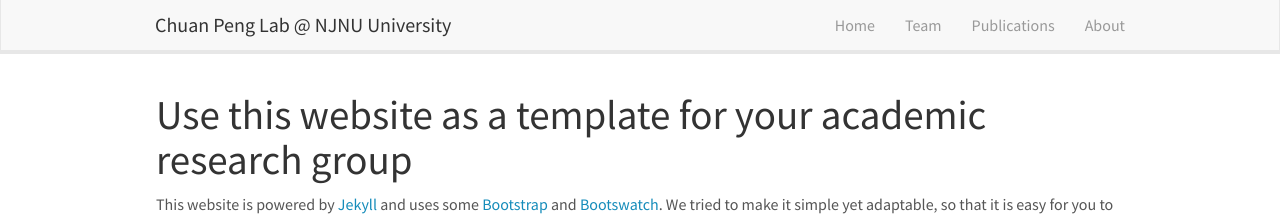
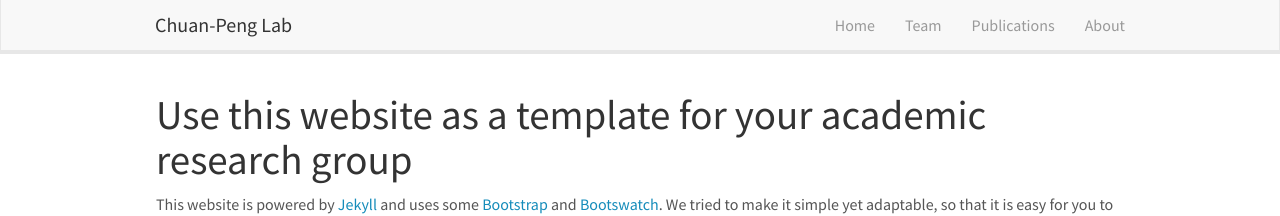
Before and after one commit to Chuan-Peng-Lab/chuan-peng-lab.github.io, a Jekyll site: the page built from _pages/about.md, in a window 1280 px wide. Shown: the top 216 px of the page. Built offline with Jekyll 4.4.1, drawn with Linux system fonts in a browser that asks for light colours; nearby versions of some CDN libraries.

```diff
--- a/_includes/header.html
+++ b/_includes/header.html
@@ -8,7 +8,7 @@
           <span class="icon-bar"></span>
         </button>
 
-      <a class="navbar-brand" href="{{ site.url }}{{ site.baseurl }}/">Chuan Peng Lab @ NJNU University</a>
+      <a class="navbar-brand" href="{{ site.url }}{{ site.baseurl }}/">Chuan-Peng Lab</a>
       </div>
       <div class="collapse navbar-collapse" id="navbar-collapse-1">
         <ul class="nav navbar-nav navbar-right">
--- a/_pages/about.md
+++ b/_pages/about.md
@@ -3,7 +3,7 @@ title: "About the website"
 layout: textlay
 excerpt: "About the website."
 sitemap: false
-permalink: /about
+permalink: /about/
 ---
 
 # Use this website as a template for your academic research group
```
Also changed, not shown: README.md (added, +8 -0 lines).
